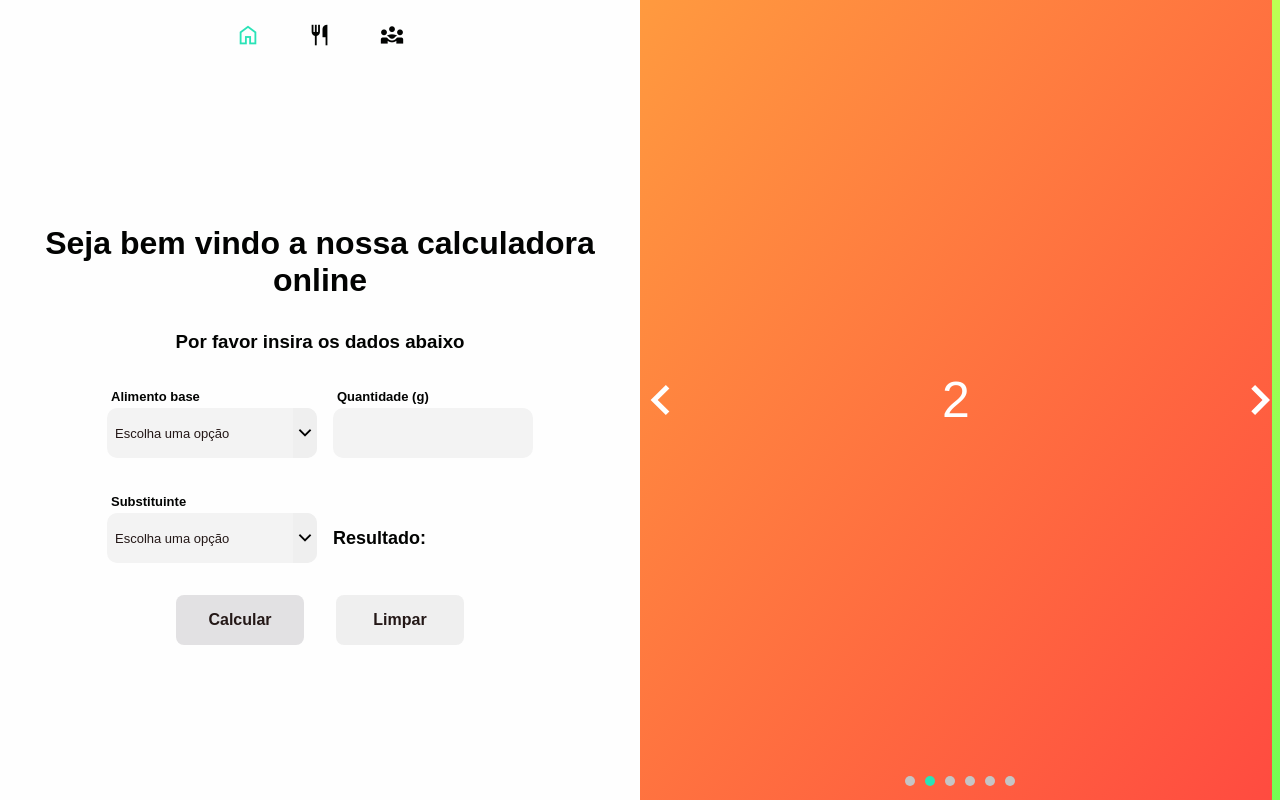
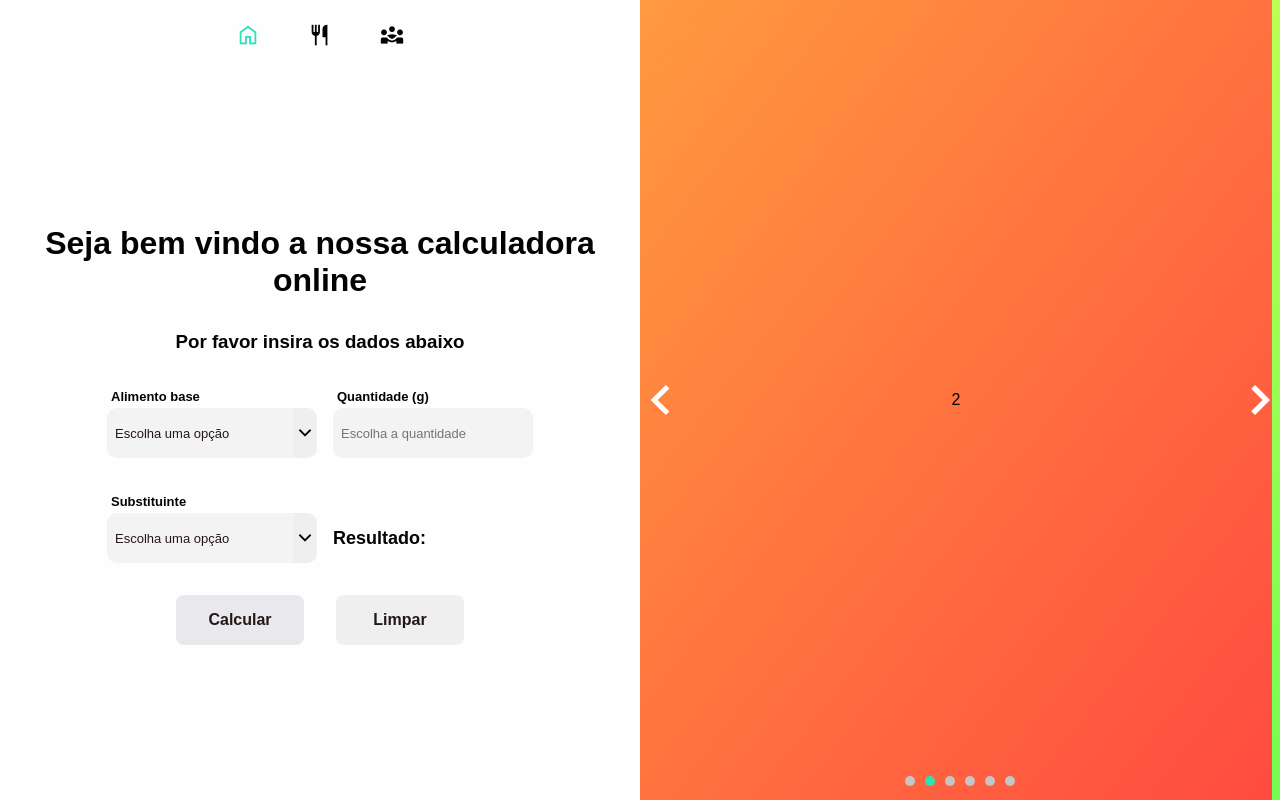
Before and after one commit to codi-Andre/equivalent, a React (Vite) app: page / in a window 1280 px wide. Built offline with nearby package versions, Linux system fonts and the light colour scheme; data requests are answered from the project's data file.

Commit message:
fix: remove worng styles

```diff
--- a/src/assets/locale.json
+++ b/src/assets/locale.json
@@ -9,7 +9,8 @@
   "quantitySelector": "Quantidade (g)",
   "calcButton": "Calcular",
   "clearButton": "Limpar",
-  "ChooseOption": "Escolha uma opção",
+  "chooseOption": "Escolha uma opção",
+  "chooseQuantity": "Escolha a quantidade",
   "filteredListStatus": "Nada encontrado.",
   "listTitle": "comidas"
 }
--- a/src/components/Button/Button.styles.ts
+++ b/src/components/Button/Button.styles.ts
@@ -22,13 +22,13 @@ export const Button = styled.button<StyledButtonProps>`
     }
 
     &:disabled {
-      background-color: ${theme.colors.grayDark};
+      background-color: #e9e9ed;
     }
 
     &:disabled:hover,
     &:disabled:active {
       cursor: not-allowed;
-      background-color: ${theme.colors.grayDark};
+      background-color: #e9e9ed;
       color: ${theme.colors.secondary};
     }
 
--- a/src/components/ComboBox/Display/Display.tsx
+++ b/src/components/ComboBox/Display/Display.tsx
@@ -35,7 +35,7 @@ export function DisplayInput({ id, displayRef, displayValue }: DisplayProps) {
         }
       }}
     >
-      {displayValue || locale.ChooseOption}
+      {displayValue || locale.chooseOption}
       <S.Button
         type="button"
         aria-label="food"
--- a/src/components/Selector/Selector.styles.ts
+++ b/src/components/Selector/Selector.styles.ts
@@ -23,6 +23,10 @@ export const Selector = styled.input`
     color: ${theme.colors.secondary};
     background-color: ${theme.colors.grayLight};
 
+    &::placeholder {
+      opacity: 1;
+    }
+
     :focus {
       box-shadow: 0 0 0 2px ${theme.colors.secondary};
     }
--- a/src/contexts/FoodContext.tsx
+++ b/src/contexts/FoodContext.tsx
@@ -40,18 +40,21 @@ export default function FoodProvider({ children }: FoodContextProps) {
 
   function calculateEquivalent(userInput: UserInput) {
     // encontra o valor calórico de uma grama
-    const baseFoodCaloriesPerGram = Math.round(
-      userInput.baseFood.calories / 100,
+    const baseFoodCaloriesPerGram = Number(
+      (userInput.baseFood.calories / userInput.baseFood.quantity).toFixed(1),
     )
-    const substituintCaloriesPerGram = Math.round(
-      userInput.substituint.calories / 100,
+    const substituintCaloriesPerGram = Number(
+      (userInput.substituint.calories / userInput.substituint.quantity).toFixed(
+        1,
+      ),
     )
+
     // multiplica o alimento base pela quantidade escolhida pelo usuário
-    const totalCalories = Math.round(
-      baseFoodCaloriesPerGram * userInput.quantity,
+    const totalCalories = baseFoodCaloriesPerGram * userInput.quantity
+    // divide o valor total de calorias pelo alimento substituinte
+    const result = Number(
+      (totalCalories / substituintCaloriesPerGram).toFixed(1),
     )
-    // divide o valor total de calorias pelo alimento substituinte
-    const result = Math.round(totalCalories / substituintCaloriesPerGram)
 
     return result
   }
--- a/src/pages/Home/Home.tsx
+++ b/src/pages/Home/Home.tsx
@@ -61,6 +61,7 @@ function Home() {
             />
 
             <Selector
+              placeholder={locale.chooseQuantity}
               value={quantity}
               setValue={setQuantity}
               title={locale.quantitySelector}
--- a/src/pages/Home/slider/Slider.styles.ts
+++ b/src/pages/Home/slider/Slider.styles.ts
@@ -3,16 +3,15 @@ import styled from 'styled-components'
 export const SliderContainer = styled.div`
   flex: 1;
   overflow: hidden;
+  display: flex;
+  flex-direction: column;
 
   [class^='number-slide'],
   [class*=' number-slide'] {
-    background: grey;
+    flex: 1;
     display: flex;
     align-items: center;
     justify-content: center;
-    font-size: 50px;
-    color: #fff;
-    font-weight: 500;
     height: 100vh;
   }
 
@@ -87,7 +86,6 @@ export const SliderContainer = styled.div`
     bottom: 0.25rem;
     left: 0.25rem;
     right: 0.25rem;
-    /* padding: 2rem, */
   }
 
   .dot {
```
Also changed, not shown: src/pages/Home/Home.utils.ts (deleted, +0 -19 lines).
